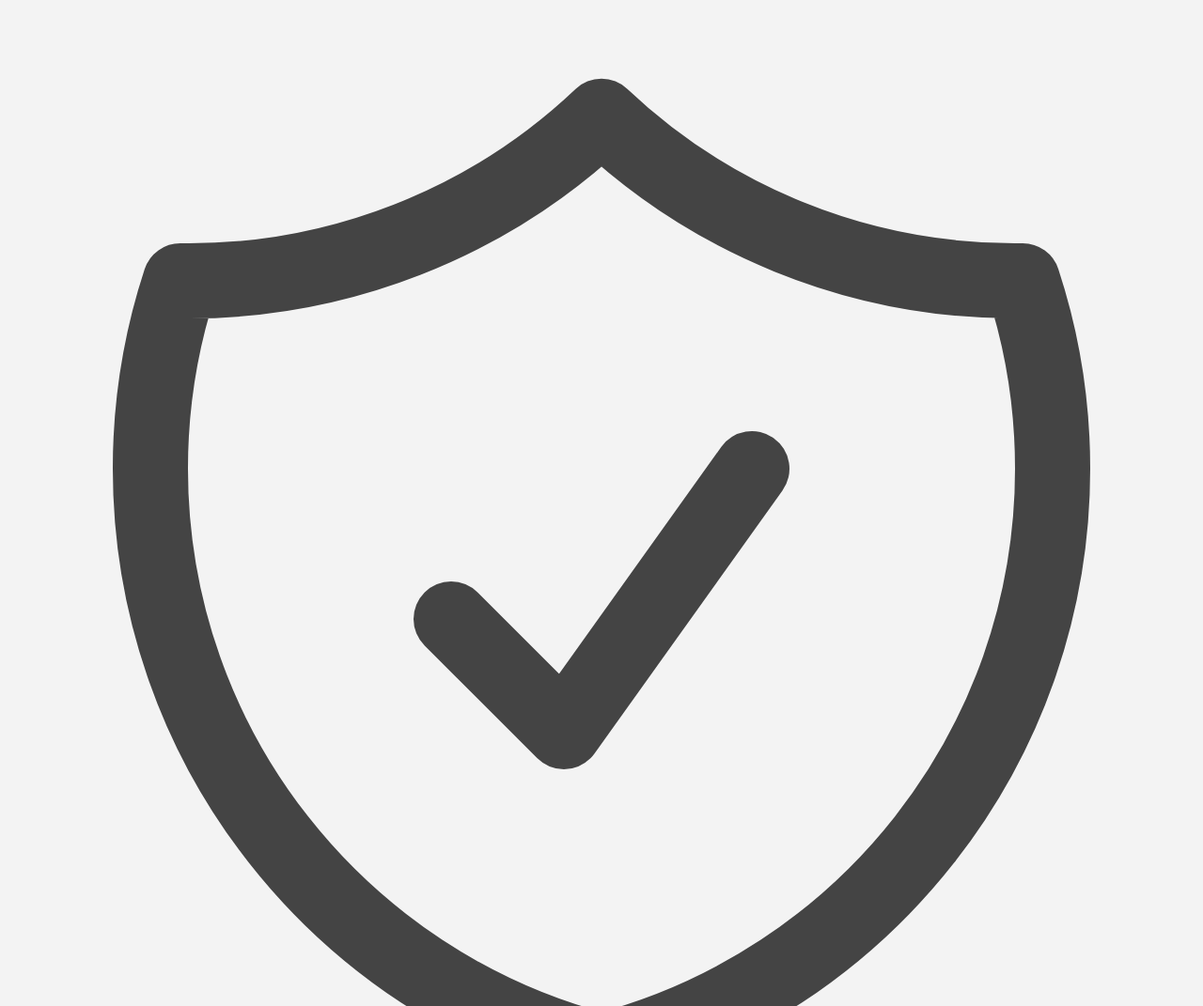
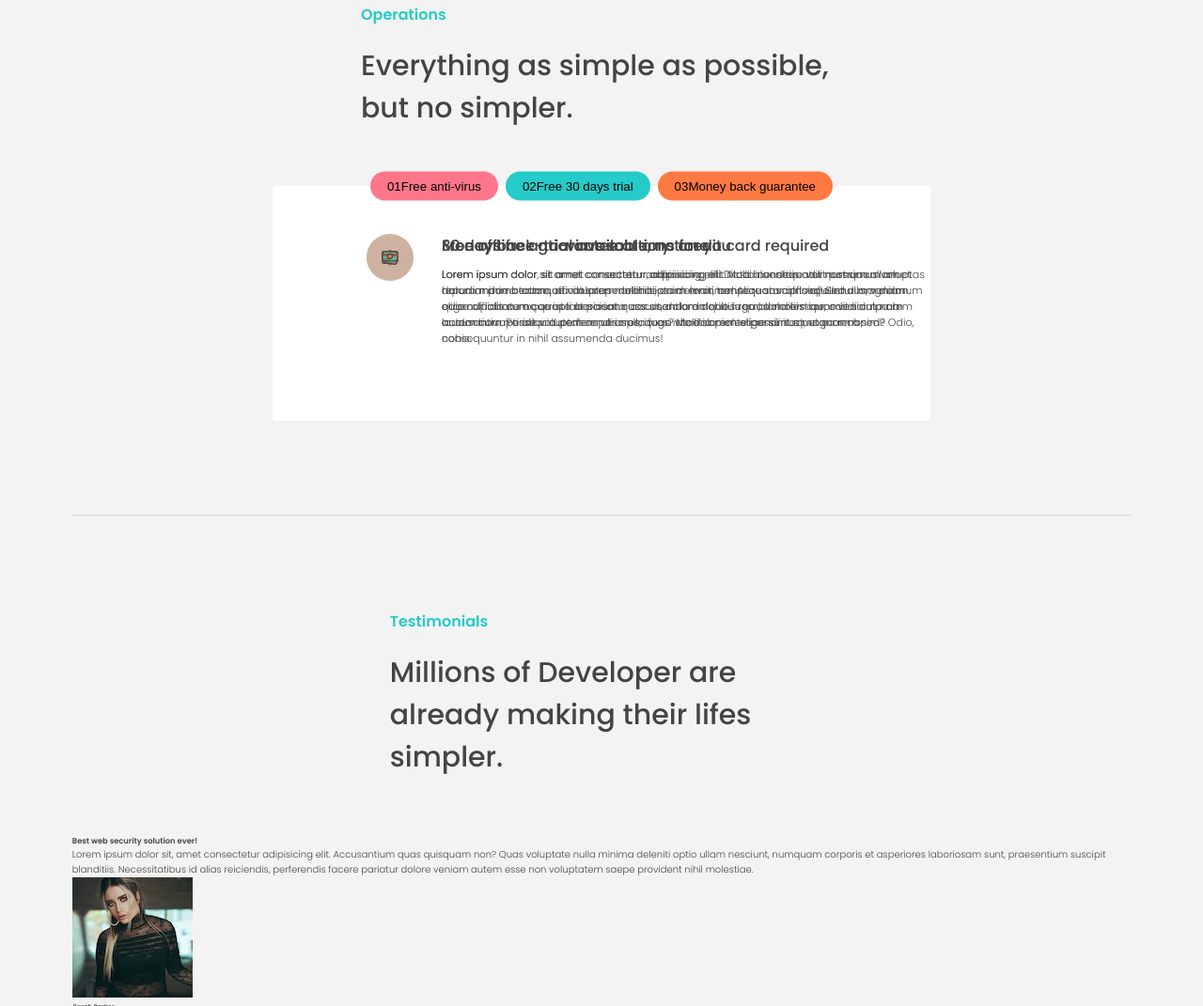
Before and after one commit to md-bappi/mailware-guard, a plain HTML site: page index.html in a window 1280 px wide. Shown: the part 2330-3401 px from the top of the page at 94% size. Drawn offline with Linux system fonts and the light colour scheme.

Commit message:
operations com

```diff
--- a/index.html
+++ b/index.html
@@ -188,7 +188,7 @@
       </section>
 
       <!-- Operations -->
-      <section class="section" id="section--2">
+      <section class="section operations-section" id="section--2">
         <div class="section-title">
           <h2 class="section-description">Operations</h2>
           <h3 class="section-header">
@@ -196,7 +196,7 @@
           </h3>
         </div>
 
-        <div class="operations">
+        <div class="operations header">
           <div class="operations-tab-container">
             <button
               class="btn operations-tab operations-tab-1 operations-tab-active"
@@ -230,6 +230,7 @@
                 />
               </svg>
             </div>
+            <div class="operations-description">
               <h5 class="operations-header">
                 Free offline anti-virus solutions for you
               </h5>
@@ -242,6 +243,7 @@
                 quas iste dolorem eligendi itaque quos ab, consequuntur in nihil
                 assumenda ducimus!
               </p>
+            </div>
           </div>
 
           <div class="operations-content operations-content-2">
@@ -261,17 +263,19 @@
                 />
               </svg>
             </div>
+            <div class="operations-description">
               <h5 class="operations-header">
                 30 days free-trial available, no credit card required
               </h5>
               <p>
                 Lorem ipsum dolor sit amet consectetur adipisicing elit. Modi
-              inventore velit possimus voluptas dolorum porro totam, ab dolorem
-              deleniti, enim error, consequatur officia? Sed ullam dolorum quae
-              officiis cumque iste ut pariatur accusantium debitis rem, dolorem
-              quos veniam nam autem corrupti aliquid perferendis nulla fuga
-              vitae sapiente possimus magnam animi!
+                inventore velit possimus voluptas dolorum porro totam, ab
+                dolorem deleniti, enim error, consequatur officia? Sed ullam
+                dolorum quae officiis cumque iste ut pariatur accusantium
+                debitis rem, dolorem quos veniam nam autem corrupti aliquid
+                perferendis nulla fuga vitae sapiente possimus magnam animi!
               </p>
+            </div>
           </div>
           <div class="operations-content operations-content-3">
             <div class="operations-icon operations-icon-3">
@@ -290,7 +294,10 @@
                 />
               </svg>
             </div>
-            <h5 class="operations-header">Money back guarantee at any time</h5>
+            <div class="operations-description">
+              <h5 class="operations-header">
+                Money back guarantee at any time
+              </h5>
               <p>
                 Lorem ipsum dolor, sit amet conectetur adipisicing elit. Dicta
                 blanditiis odit nostrum ullam harum minima cumque voluptas
@@ -301,24 +308,25 @@
               </p>
             </div>
           </div>
+        </div>
       </section>
 
       <!-- Testimonials -->
-      <section class="section" id="section--3">
-        <div class="section__title section__title--testimonials">
-          <h2 class="section__description">Testimonials</h2>
-          <h3 class="section__header">
+      <section class="section header" id="section-3">
+        <div class="section-title section-title-testimonials">
+          <h2 class="section-description">Testimonials</h2>
+          <h3 class="section-header">
             Millions of Developer are already making their lifes simpler.
           </h3>
         </div>
 
         <div class="slider">
-          <div class="slide slide--1">
+          <div class="slide slide-1">
             <div class="testimonial">
-              <h5 class="testimonial__header">
+              <h5 class="testimonial-header">
                 Best web security solution ever!
               </h5>
-              <blockquote class="testimonial__text">
+              <blockquote class="testimonial-text">
                 Lorem ipsum dolor sit, amet consectetur adipisicing elit.
                 Accusantium quas quisquam non? Quas voluptate nulla minima
                 deleniti optio ullam nesciunt, numquam corporis et asperiores
@@ -326,40 +334,40 @@
                 id alias reiciendis, perferendis facere pariatur dolore veniam
                 autem esse non voluptatem saepe provident nihil molestiae.
               </blockquote>
-              <address class="testimonial__author">
+              <address class="testimonial-author">
                 <img src="./img/user-1.jpg" class="testimonial__photo" />
-                <h6 class="testimonial__name">Sarah Parker</h6>
-                <p class="testimonial__location">California, USA</p>
+                <h6 class="testimonial-name">Sarah Parker</h6>
+                <p class="testimonial-location">California, USA</p>
               </address>
             </div>
           </div>
 
-          <div class="slide slide--2">
+          <div class="slide slide-2">
             <div class="testimonial">
-              <h5 class="testimonial__header">
+              <h5 class="testimonial-header">
                 The fastest malware and ransomware remover ever!
               </h5>
-              <blockquote class="testimonial__text">
+              <blockquote class="testimonial-text">
                 Quisquam itaque deserunt ullam, quia ea repellendus provident,
                 ducimus neque ipsam modi voluptatibus doloremque, corrupti
                 laborum. Incidunt numquam perferendis veritatis neque
                 repellendus. Lorem, ipsum dolor sit amet consectetur adipisicing
                 elit. Illo deserunt exercitationem deleniti.
               </blockquote>
-              <address class="testimonial__author">
-                <img src="./img/user-2.jpg" class="testimonial__photo" />
-                <h6 class="testimonial__name">Miyah Miles</h6>
-                <p class="testimonial__location">London, UK</p>
+              <address class="testimonial-author">
+                <img src="./img/user-2.jpg" class="testimonial-photo" />
+                <h6 class="testimonial-name">Miyah Miles</h6>
+                <p class="testimonial-location">London, UK</p>
               </address>
             </div>
           </div>
 
-          <div class="slide slide--3">
+          <div class="slide slide-3">
             <div class="testimonial">
-              <h5 class="testimonial__header">
+              <h5 class="testimonial-header">
                 Finally free from old-school anti-virus
               </h5>
-              <blockquote class="testimonial__text">
+              <blockquote class="testimonial-text">
                 Debitis, nihil sit minus suscipit magni aperiam vel tenetur
                 incidunt commodi architecto numquam omnis nulla autem,
                 necessitatibus blanditiis modi similique quidem. Odio aliquam
@@ -367,15 +375,15 @@
                 sunt, deleniti saepe aliquid quos inventore sequi.
                 Necessitatibus id alias reiciendis, perferendis facere.
               </blockquote>
-              <address class="testimonial__author">
-                <img src="./img/user-3.jpg" class="testimonial__photo" />
-                <h6 class="testimonial__name">Rebecca Tyre</h6>
-                <p class="testimonial__location">Lisbon, Portugal</p>
+              <address class="testimonial-author">
+                <img src="./img/user-3.jpg" class="testimonial-photo" />
+                <h6 class="testimonial-name">Rebecca Tyre</h6>
+                <p class="testimonial-location">Lisbon, Portugal</p>
               </address>
             </div>
           </div>
-          <button class="slider__btn slider__btn--left">&larr;</button>
-          <button class="slider__btn slider__btn--right">&rarr;</button>
+          <button class="slider-btn slider-btn-left">&larr;</button>
+          <button class="slider-btn slider-btn-right">&rarr;</button>
           <div class="dots"></div>
         </div>
       </section>
--- a/style.css
+++ b/style.css
@@ -158,6 +158,7 @@ body {
 /* ------ Features section ---------- */
 .section {
   padding: 10rem 0;
+  /* height: 100%; */
   border-top: 1px solid #d4d4d4;
 }
 .section-title {
@@ -166,6 +167,7 @@ body {
 }
 .section-description {
   font-size: 1.6rem;
+  color: var(--color-primary);
 }
 .section-header {
   font-size: 3rem;
@@ -177,6 +179,7 @@ body {
   display: grid;
   grid-template-columns: 1fr 1fr;
   gap: 2rem;
+  height: 100%;
 }
 .features img {
   width: 100%;
@@ -206,3 +209,82 @@ body {
 .features-feature p {
   font-size: 1.3rem;
 }
+/* ------ Operations-tab-container section ---------- */
+.operations-tab-container {
+  display: flex;
+  justify-content: space-around;
+  transform: translateY(-50%);
+}
+.operations-tab {
+  padding: 0.8rem 1.8rem;
+  border-radius: 1.8rem;
+}
+.operations-tab-1 {
+  background-color: var(--color-secondary);
+}
+.operations-tab-2 {
+  background-color: var(--color-primary);
+}
+.operations-tab-3 {
+  background-color: var(--color-tertiary);
+}
+
+/* ------ Operations section  ---------- */
+.operations {
+  width: 70rem;
+  height: 25rem;
+  margin: 0 atuo;
+  padding: 0 10rem;
+  background-color: white;
+  border-radius: 0.3rem;
+  position: relative;
+}
+.operations-content {
+  display: grid;
+  grid-template-columns: auto auto;
+  gap: 3rem;
+  padding: 2rem 0;
+  position: absolute;
+}
+.operations-icon {
+  width: 5rem;
+  height: 5rem;
+  border-radius: 50%;
+  display: flex;
+  justify-content: center;
+  align-items: center;
+}
+.operations-icon-1 {
+  background-color: var(--color-secondary-opacity);
+}
+.operations-icon-2 {
+  background-color: var(--color-primary-opacity);
+}
+.operations-icon-3 {
+  background-color: var(--color-tertiary-opacity);
+}
+.operations-icon svg {
+  width: 2rem;
+  height: 2rem;
+}
+.operations-icon-1 svg {
+  fill: var(--color-secondary);
+}
+.operations-icon-2 svg {
+  fill: var(--color-primary);
+}
+.operations-icon-3 svg {
+  fill: var(--color-tertiary);
+}
+.operations-header {
+  font-size: 1.6rem;
+  font-weight: 500;
+  padding-bottom: 1rem;
+}
+.operations-description p {
+  font-size: 1.1rem;
+}
+/* ------ Operations section  ---------- */
+.section-header-1 {
+  font-size: 2.8rem !important;
+}
```
Lines whose indentation alone changed are shown as unchanged.
